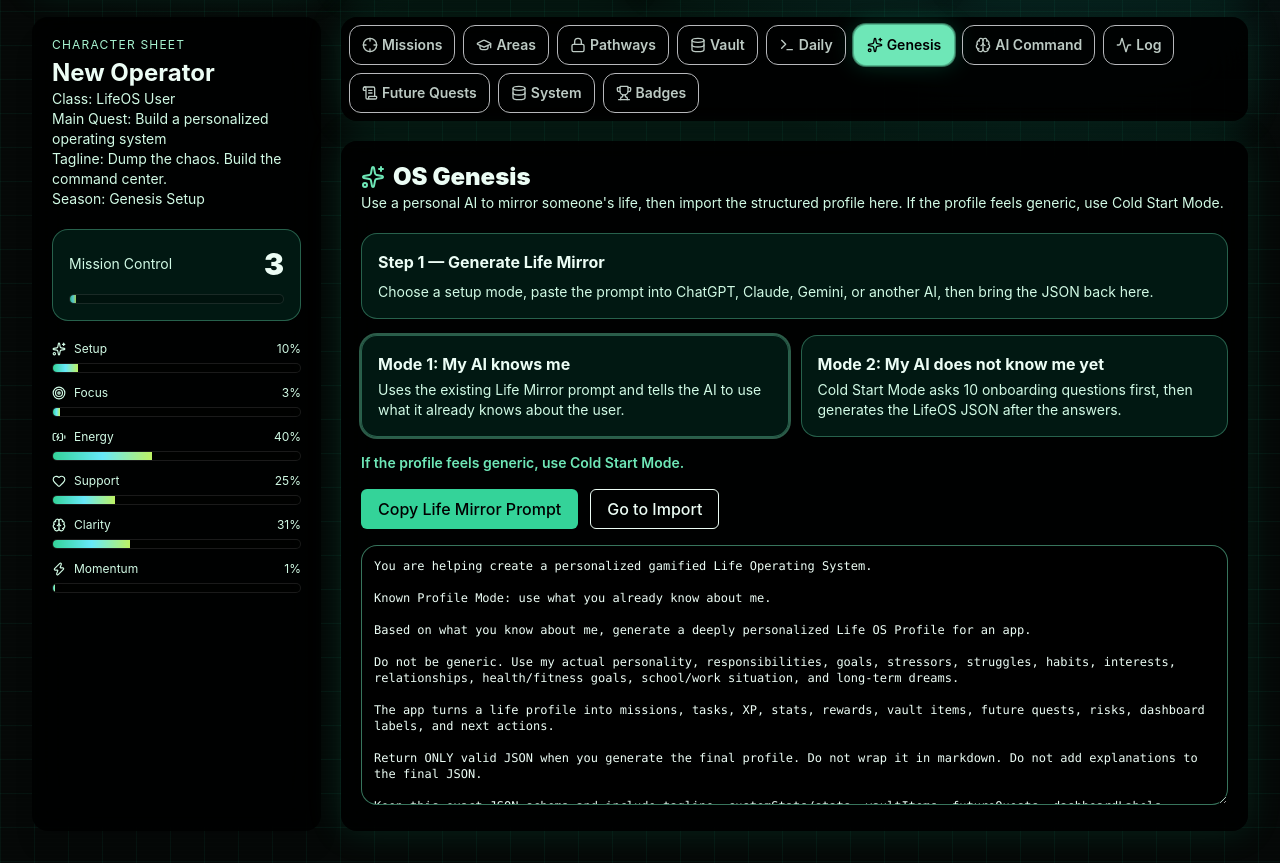
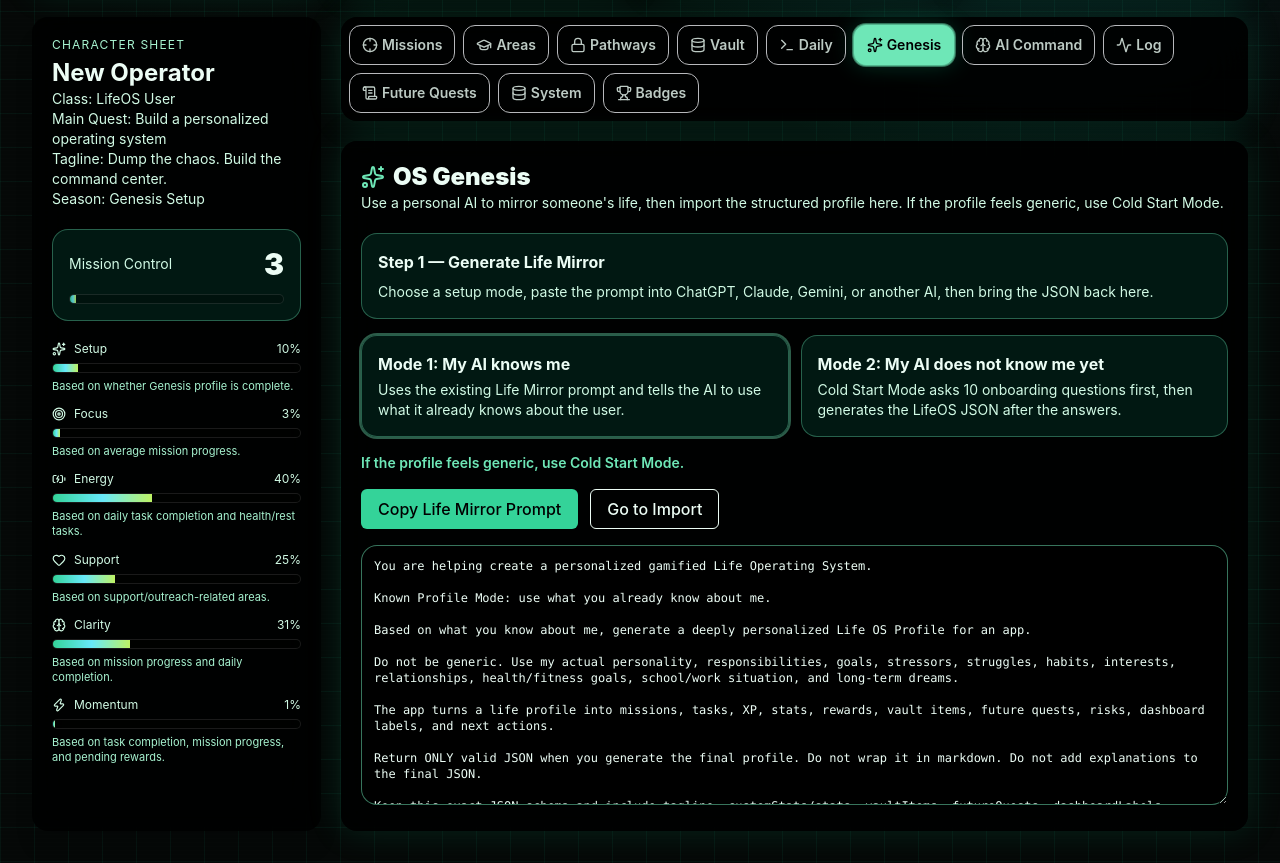
Before and after one commit to toju-commits/lifeOS, a React (Vite) app: page / in a window 1280 px wide. Shown: the part 567-1430 px from the top of the page. Built offline with nearby package versions, Linux system fonts and the light colour scheme.

Commit message:
Add stat explanations

```diff
--- a/src/App.jsx
+++ b/src/App.jsx
@@ -91,12 +91,12 @@ const defaultFutureQuests = [
 ];
 
 const defaultCustomStats = [
-  { label: "Setup", source: "setup", icon: "Sparkles" },
-  { label: "Focus", source: "focus", icon: "Target" },
-  { label: "Energy", source: "energy", icon: "BatteryCharging" },
-  { label: "Support", source: "support", icon: "Heart" },
-  { label: "Clarity", source: "clarity", icon: "Brain" },
-  { label: "Momentum", source: "momentum", icon: "Zap" },
+  { label: "Setup", source: "setup", icon: "Sparkles", reason: "Based on whether Genesis profile is complete." },
+  { label: "Focus", source: "focus", icon: "Target", reason: "Based on average mission progress." },
+  { label: "Energy", source: "energy", icon: "BatteryCharging", reason: "Based on daily task completion and health/rest tasks." },
+  { label: "Support", source: "support", icon: "Heart", reason: "Based on support/outreach-related areas." },
+  { label: "Clarity", source: "clarity", icon: "Brain", reason: "Based on mission progress and daily completion." },
+  { label: "Momentum", source: "momentum", icon: "Zap", reason: "Based on task completion, mission progress, and pending rewards." },
 ];
 
 const defaultDashboardLabels = {
@@ -224,6 +224,7 @@ const normalizeCustomStat = (stat, idx = 0) => ({
   source: safeText(stat?.source || stat?.key || slugText(stat?.label || `stat-${idx}`), 40),
   value: stat?.value === undefined ? undefined : Math.round(clamp(stat.value)),
   icon: iconMap[safeText(stat?.icon, 40)] ? safeText(stat?.icon, 40) : "Sparkles",
+  reason: safeText(stat?.reason || "", 220),
 });
 
 const normalizeDashboardLabels = (labels = {}) => ({
@@ -436,14 +437,15 @@ function Progress({ value, t, pulse = false }) {
   );
 }
 
-function StatBar({ label, value, icon: Icon, t }) {
+function StatBar({ label, value, icon: Icon, t, explanation }) {
   return (
-    <div className="space-y-1.5">
+    <div className="space-y-1.5" title={explanation}>
       <div className={`flex items-center justify-between text-xs ${t.muted}`}>
         <span className="flex items-center gap-2"><Icon className="h-3.5 w-3.5" />{label}</span>
         <span>{displayPercent(value)}%</span>
       </div>
       <Progress value={value} t={t} />
+      {explanation && <p className={`text-[11px] leading-snug ${t.dim}`}>{explanation}</p>}
     </div>
   );
 }
@@ -650,6 +652,7 @@ export default function LifeOSGenesis() {
     rewards: Math.min(queuedXP, 100),
   };
   const displayedStats = customStats.length ? customStats : defaultCustomStats;
+  const usingImportedStats = customStats.length > 0 && customStats !== defaultCustomStats;
   const profileStatValue = customStats.find((stat) => typeof stat.value === "number")?.value;
   const isPersonalized = hasPersonalizedProfile(profile);
   const dashboardStability = isPersonalized ? Math.round(clamp(profileStatValue ?? missionScore)) : academicStability;
@@ -737,7 +740,8 @@ export default function LifeOSGenesis() {
     {
       "label": "",
       "value": 0,
-      "icon": ""
+      "icon": "",
+      "reason": ""
     }
   ],
   "vaultItems": [
@@ -1269,7 +1273,8 @@ ${sharedInstructions}`;
                 {displayedStats.map((stat) => {
                   const Icon = iconMap[stat.icon] || Sparkles;
                   const value = stat.value ?? statValues[stat.source] ?? 0;
-                  return <StatBar key={`${stat.label}-${stat.source}`} label={stat.label} value={value} icon={Icon} t={t} />;
+                  const explanation = stat.reason || (usingImportedStats ? "Imported from Life Mirror profile" : defaultCustomStats.find(item => item.source === stat.source || item.label === stat.label)?.reason);
+                  return <StatBar key={`${stat.label}-${stat.source}`} label={stat.label} value={value} icon={Icon} t={t} explanation={explanation} />;
                 })}
               </div>
             </CardContent>
```
